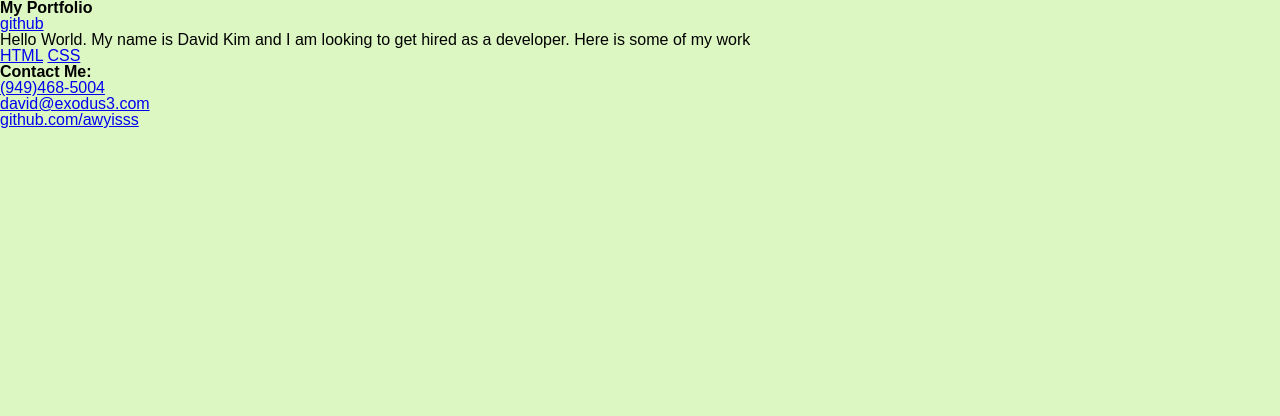
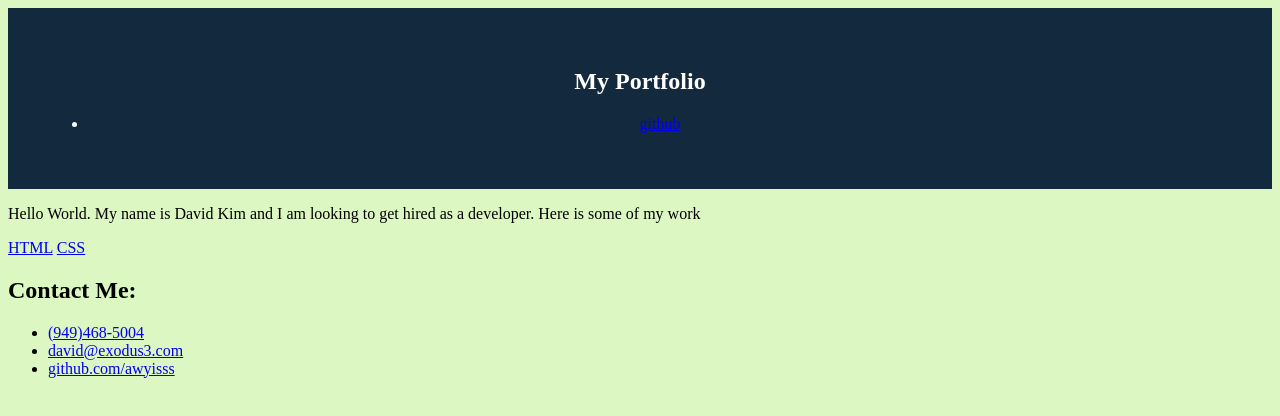
Before and after one commit to awyisss/Portfolio, a plain HTML site: page index.html in a window 1280 px wide. Drawn offline with Linux system fonts and the light colour scheme; files that its build step writes are made by us from their sources.

Commit message:
corrected asset folder to link with css in html

```diff
--- a/assets/reset.css
+++ /dev/null
@@ -1,29 +0,0 @@
-* {
-    margin: 0;
-    padding: 0;
-    box-sizing: border-box;
-  }
-
-  html {
-    height: 100%;
-  }
-
-  body {
-    min-height: 100%;
-    line-height: 1;
-    font-family: sans-serif;
-  }
-
-  h1, h2, h3, h4, h5, h6 {
-    font-size: 100%;
-  }
-
-  input, select, option, optgroup, textarea, button,
-  pre, code {
-    font-size: 100%;
-    font-family: inherit;
-  }
-
-  ol, ul {
-    list-style: none;
-  }
--- a/assets/styles.css
+++ b/assets/styles.css
@@ -1,9 +1,10 @@
-* {
-    box-sizing: border-box;
-    padding: 0;
-    margin: 0;
-}
-
 body {
     background-color: #dcf7c1;
 }
+
+header {
+    padding: 40px;
+    text-align: center;
+    background: hsl(209, 53%, 16%);
+    color: #fff;
+  }
--- a/index.html
+++ b/index.html
@@ -4,13 +4,12 @@
     <meta charset="UTF-8">
     <meta http-equiv="X-UA-Compatible" content="IE=edge">
     <meta name="viewport" content="width=device-width, initial-scale=1.0">
-    <link rel="stylesheet" href="reset.css">
-    <link rel="stylesheet" href="styles.css">
+    <link rel="stylesheet" href="./assets/styles.css">
     <title>Portfolio</title>
 </head>
 <body>
     <section>
-        <header class="header">
+        <header>
             <h1>My Portfolio</h1>
             <ul>
                 <li>
```
